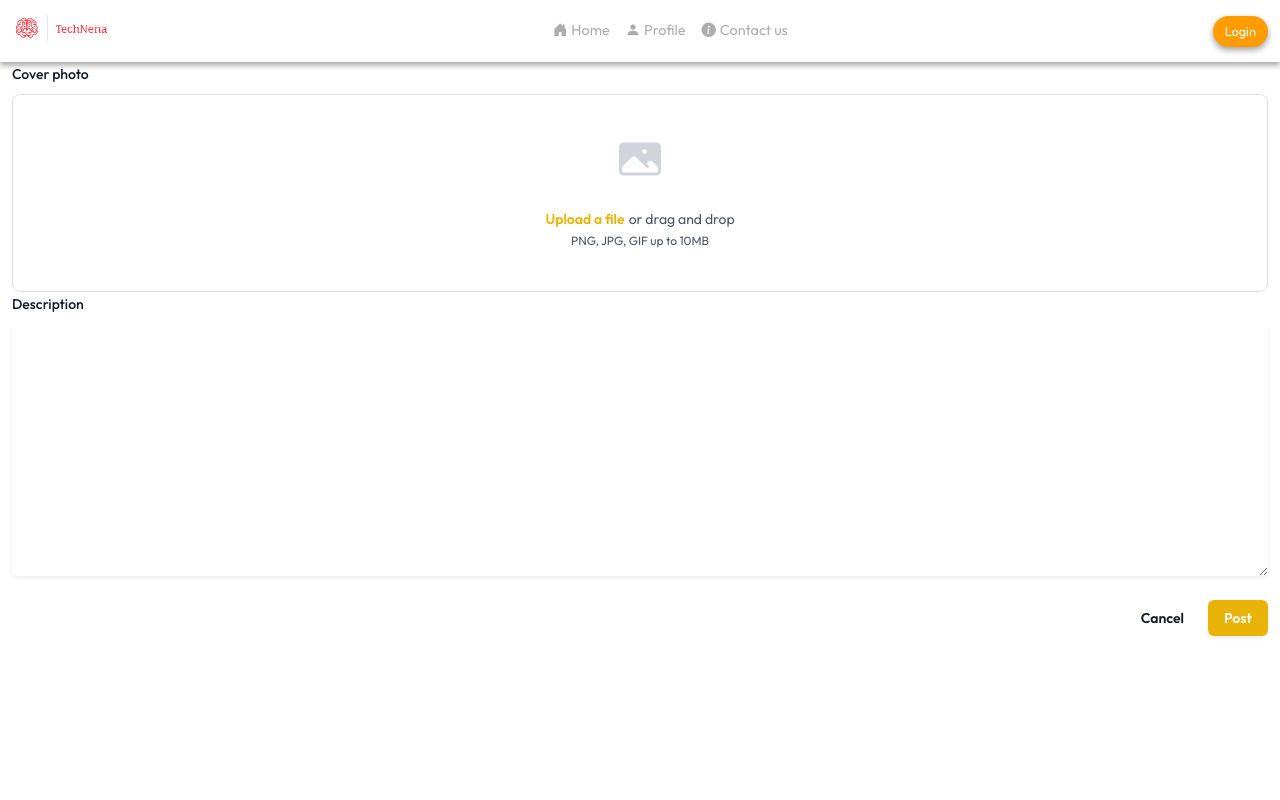
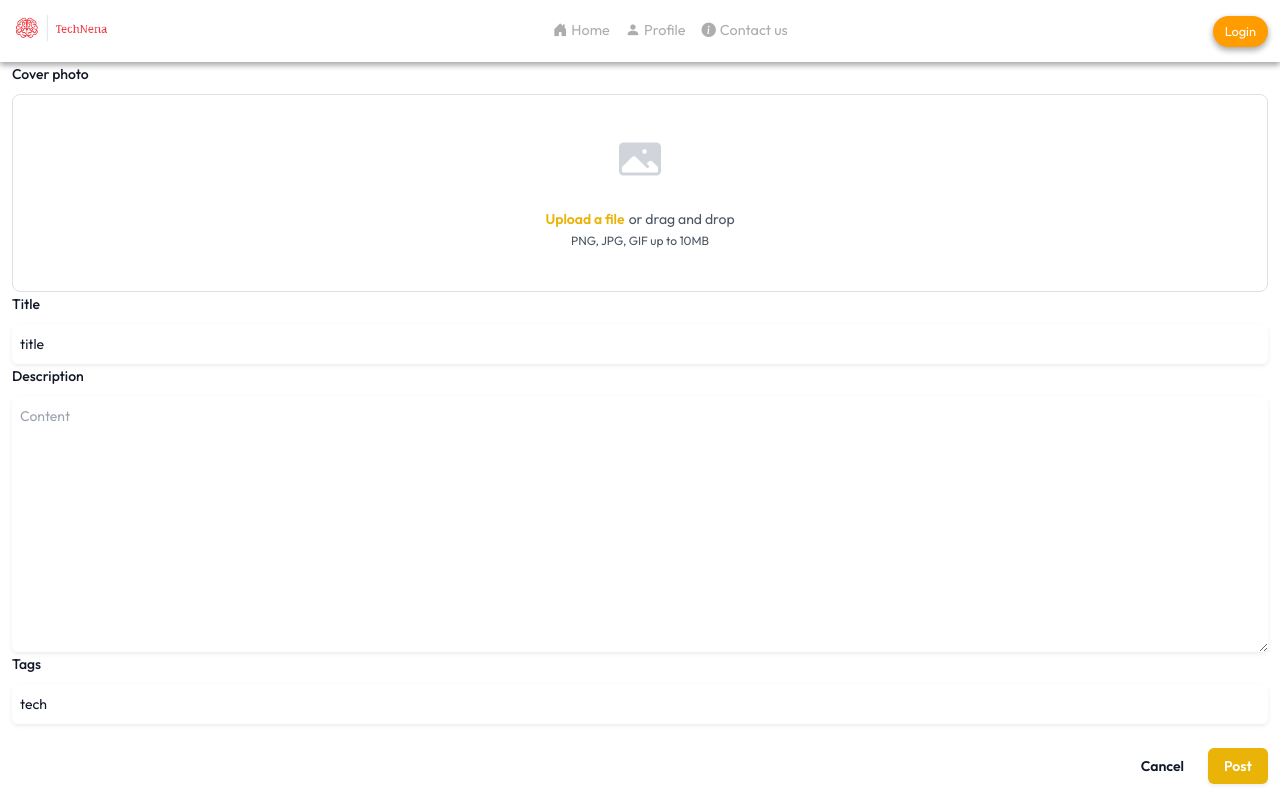
Before and after one commit to IsuruFerna/tech-nena-fe-client, a React (Vite) app: page /create in a window 1280 px wide. Built offline with nearby package versions, Linux system fonts and the light colour scheme.

Commit message:
saves user data in redux persist when logged in

```diff
--- a/src/component/Login-Register/SignIn.jsx
+++ b/src/component/Login-Register/SignIn.jsx
@@ -1,10 +1,16 @@
 import { useState } from "react";
 import { loginUser } from "../../fetchFunctions";
 import { useNavigate } from "react-router-dom";
+import { useDispatch } from "react-redux";
+import { TOKEN, useLocalStorage } from "../../hooks/useLocalStorage";
+import { saveUserAction } from "../../redux/actions/user_action";
 
 function SignIn() {
    const [isLoading, setIsLoading] = useState(false);
    const navigate = useNavigate();
+   const dispatch = useDispatch();
+
+   const { getItem } = useLocalStorage(TOKEN);
 
    const [state, setState] = useState({
       email: "",
@@ -27,6 +33,9 @@ function SignIn() {
                setIsLoading(false);
                navigate("/");
             }, 3000);
+
+            // saves user date in presist
+            dispatch(saveUserAction(res.token));
          } else {
             setIsLoading(false);
          }
@@ -68,7 +77,11 @@ function SignIn() {
                onChange={handleChange}
             />
             <a href="#">Forgot your password?</a>
-        {isLoading ? <div className="dots"></div> : <button>Sign In</button>}
+            {isLoading ? (
+               <div className="dots"></div>
+            ) : (
+               <button>Sign In</button>
+            )}
          </form>
       </div>
    );
--- a/src/fetchFunctions/index.js
+++ b/src/fetchFunctions/index.js
@@ -92,7 +92,7 @@ export const loginUser = (payload) => {
       })
       .then((data) => {
          console.log("login ok");
-         //  localStorage.setItem("token", data.token);
+         // localStorage.setItem("token", data.token);
 
          const { setItem } = useLocalStorage(TOKEN);
          setItem(data.token);
--- a/src/page/CreateContentPage.jsx
+++ b/src/page/CreateContentPage.jsx
@@ -10,7 +10,7 @@ const CreateContentPage = () => {
       name: "bob",
       category: "tech",
       content: "",
-      tags: Array.from(["tech"]),
+      tags: ["tech"],
    });
 
    // gets token from localStorage
@@ -19,13 +19,13 @@ const CreateContentPage = () => {
    const handleSubmit = (e) => {
       e.preventDefault();
       postContent(postData, getItem());
-      setPostData({
-         title: "",
-         name: "",
-         category: "",
-         content: "",
-         tags: "",
-      });
+      // setPostData({
+      //    title: "",
+      //    name: "",
+      //    category: "",
+      //    content: "",
+      //    tags: [],
+      // });
    };
 
    const handleInput = (e) => {
@@ -41,6 +41,25 @@ const CreateContentPage = () => {
          <form onSubmit={handleSubmit}>
             <div className="col-span-full">
                <label
+                  htmlFor="title"
+                  className="block text-sm font-medium leading-6 text-gray-900"
+               >
+                  Title
+               </label>
+               <div className="mt-2">
+                  <input
+                     placeholder="Title"
+                     id="title"
+                     name="title"
+                     value={postData.title}
+                     onChange={handleInput}
+                     className="p-2 block w-full rounded-md border-0 py-1.5 text-gray-900 shadow-sm ring-1 ring-inset ring-gray-300 placeholder:text-gray-400 focus:ring-2 focus:ring-inset focus:ring-yellow-500 sm:text-sm sm:leading-6"
+                  ></input>
+               </div>
+            </div>
+
+            <div className="col-span-full">
+               <label
                   htmlFor="content"
                   className="block text-sm font-medium leading-6 text-gray-900"
                >
@@ -48,12 +67,33 @@ const CreateContentPage = () => {
                </label>
                <div className="mt-2">
                   <textarea
+                     placeholder="Content"
                      id="content"
                      name="content"
+                     value={postData.content}
                      onChange={handleInput}
                      rows="10"
-                     className="block w-full rounded-md border-0 py-1.5 text-gray-900 shadow-sm ring-1 ring-inset ring-gray-300 placeholder:text-gray-400 focus:ring-2 focus:ring-inset focus:ring-yellow-500 sm:text-sm sm:leading-6"
+                     className="p-2 block w-full rounded-md border-0 py-1.5 text-gray-900 shadow-sm ring-1 ring-inset ring-gray-300 placeholder:text-gray-400 focus:ring-2 focus:ring-inset focus:ring-yellow-500 sm:text-sm sm:leading-6"
                   ></textarea>
+               </div>
+            </div>
+
+            <div className="col-span-full">
+               <label
+                  htmlFor="title"
+                  className="block text-sm font-medium leading-6 text-gray-900"
+               >
+                  Tags
+               </label>
+               <div className="mt-2">
+                  <input
+                     placeholder="Title"
+                     id="tags"
+                     name="tags"
+                     value={postData.tags}
+                     onChange={handleInput}
+                     className="p-2 block w-full rounded-md border-0 py-1.5 text-gray-900 shadow-sm ring-1 ring-inset ring-gray-300 placeholder:text-gray-400 focus:ring-2 focus:ring-inset focus:ring-yellow-500 sm:text-sm sm:leading-6"
+                  ></input>
                </div>
             </div>
 
--- /dev/null
+++ b/src/redux/actions/user_action.js
@@ -0,0 +1,29 @@
+export const USER_DETAILS = "USER_DETAILS";
+
+export const saveUserAction = (token) => {
+   return async (dispatch) => {
+      try {
+         const response = await fetch(
+            import.meta.env.VITE_APP_BE_URL + "/users/profile/me",
+            {
+               headers: {
+                  "Content-Type": "application/json",
+                  Authorization: "Bearer " + token,
+               },
+            }
+         );
+
+         if (response.ok) {
+            const data = await response.json();
+            console.log("response ok: ", data);
+
+            dispatch({
+               type: USER_DETAILS,
+               payload: data,
+            });
+         }
+      } catch (error) {
+         console.log(error);
+      }
+   };
+};
--- /dev/null
+++ b/src/redux/reducers/user_reducer.js
@@ -0,0 +1,30 @@
+import { USER_DETAILS } from "../actions/user_action";
+
+const initialState = {
+   email: "",
+   id: "",
+   lastname: "",
+   name: "",
+   role: "",
+   username: "",
+};
+
+const userReducer = (state = initialState, action) => {
+   switch (action.type) {
+      case USER_DETAILS:
+         return {
+            ...state,
+            email: action.payload.email,
+            id: action.payload.id,
+            lastname: action.payload.lastname,
+            name: action.payload.name,
+            role: action.payload.role,
+            username: action.payload.username,
+         };
+
+      default:
+         return state;
+   }
+};
+
+export default userReducer;
--- a/src/redux/store/index.js
+++ b/src/redux/store/index.js
@@ -12,9 +12,11 @@ import {
    PURGE,
    REGISTER,
 } from "redux-persist";
+import userReducer from "../reducers/user_reducer";
 
 const bigReducer = combineReducers({
    home: homeReducer,
+   user: userReducer,
 });
 
 const persistConfig = {
```
Lines whose indentation alone changed are shown as unchanged.
